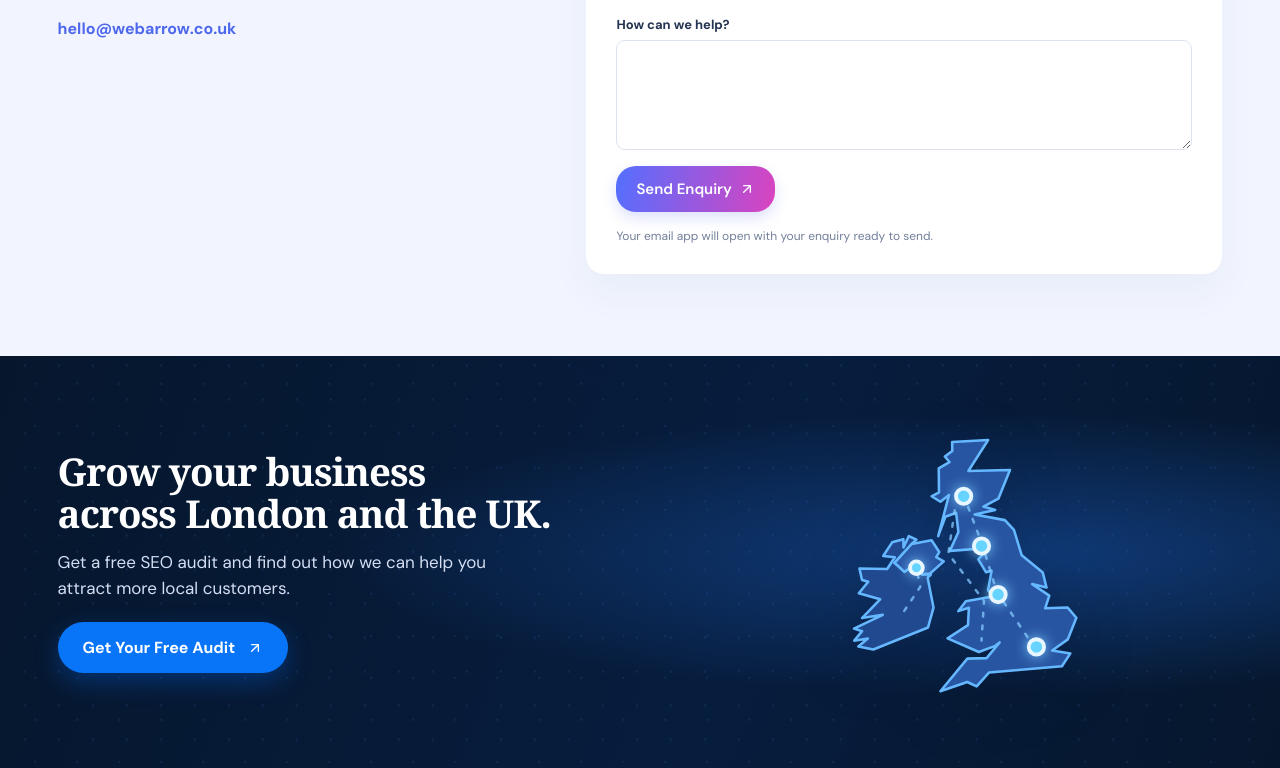
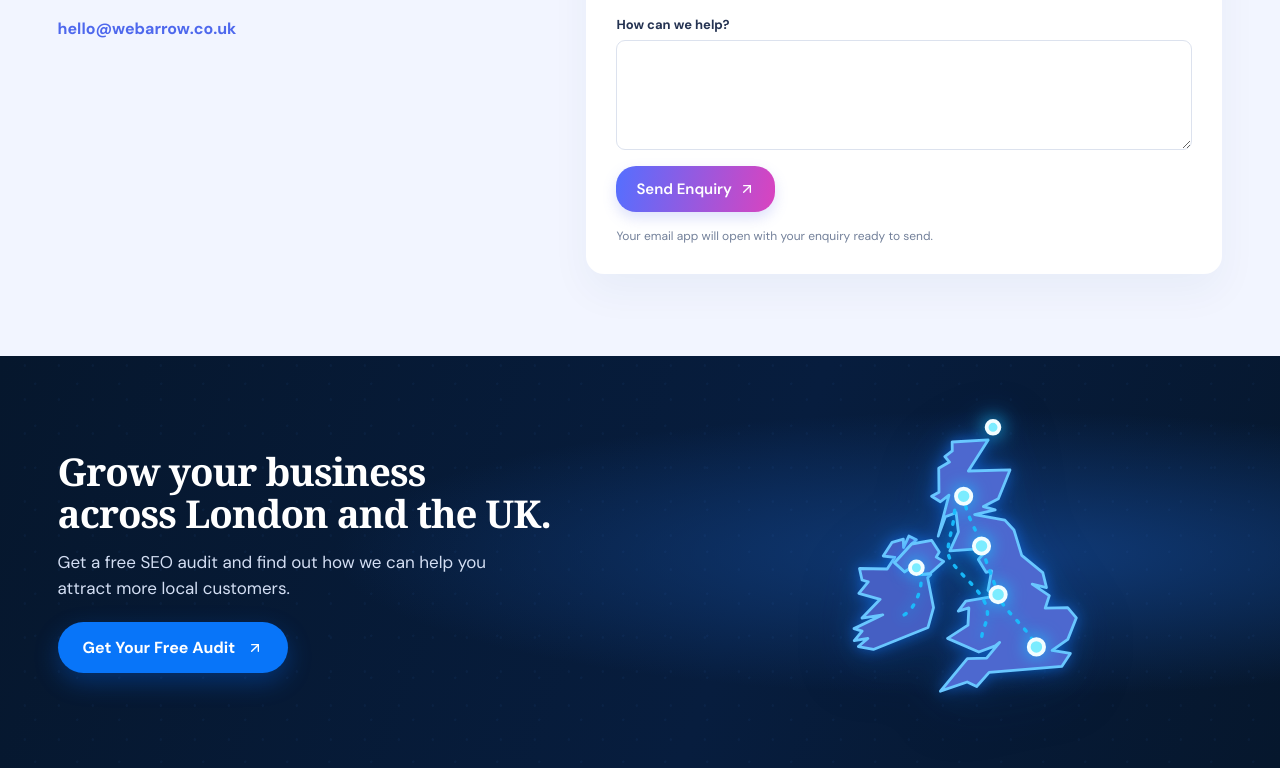
Before and after one commit to surix7/webarrow-website, a React (Vite) app: page / in a window 1280 px wide. Shown: the part 3004-3772 px from the top of the page. Built offline with nearby package versions, Linux system fonts and the light colour scheme.

Commit message:
Bring footer map styling closer to reference

```diff
--- a/src/main.jsx
+++ b/src/main.jsx
@@ -203,8 +203,8 @@ function FooterMap() {
   return <svg className="uk-map" viewBox="85 10 205 235" role="img" aria-label="Map of the United Kingdom and Ireland with service locations">
     <path className="map-land ireland" d="M147.3 113.4 133.9 128.1 141.7 135.2 150.3 129.1 155.4 137.2 162.3 137.3 159.8 139.8 164.4 163.2 160.1 178.8 117.3 196 105.5 193.7 113 187.4 102.3 189.1 108.5 181.7 102.1 179.7 124.7 168.9 108.4 171.4 122.6 156.7 105.9 152 113.3 143 108.4 141.6 106.4 132.6 128.1 133 134.1 123.8 125 122.8 132 112.1 140.8 109.6 140.9 116.2 145.1 107.2 151 110Z" />
     <path className="map-land" d="M212.8 193.2 199.9 198 175.4 187.3 191.4 177 192.1 163.4 183.8 166 189.7 158.2 211.6 154.4 207.1 149.7 209.9 134.4 205.6 135.6 199.5 125.5 207.5 116.6 177.2 118.8 183.9 104 182.1 88.9 173.7 92.1 168.1 107.2 176.5 75.1 169.8 80.3 162.9 76 168.7 72.9 168.5 54.1 176.9 49.2 173.3 44.9 179.1 40.5 179 33.5 207.2 31.9 191.7 56.2 224.3 55.4 215.2 77.9 203.5 84.1 212.7 86.7 196.6 90.3 220.3 94.7 227.4 102.4 233.5 122.3 250 135.8 252.9 147.5 241.7 144.8 255.1 153.8 251.9 163.7 269.5 163.2 276.3 171.2 269.6 188.1 257.3 196.8 271.6 199.1 265 209.2 208 214 198.2 225 190.8 221.5 169.8 228.7 190.9 203.2 206 202.8 216.2 190.5Z M161.7 136.5 155.4 137.2 150.3 129.1 141.7 135.2 133.9 128.1 147.3 113.4 162.9 110.5 168.9 119.7 166.5 123.7 172.4 127Z" />
-    <g className="map-roads"><path d="M188 75 203 115 214 151 244 195" /><path d="M181 87 176 121 204 158 202 189" /><path d="m150 127 4 20-16 24" /></g>
-    <g className="map-pins"><circle cx="188" cy="76" r="6" /><circle cx="202" cy="115" r="6" /><circle cx="215" cy="153" r="6" /><circle cx="245" cy="194" r="6" /><circle cx="151" cy="132" r="5" /></g>
+    <g className="map-roads"><path d="M188 75 C190 93 199 103 202 115 S211 140 215 153 S237 177 245 194" /><path d="M181 87 C180 102 175 111 176 121 S197 144 204 158 S202 177 202 189" /><path d="M150 127 C157 139 155 148 151 157 S143 168 138 171" /></g>
+    <g className="map-pins"><circle cx="211" cy="22" r="5" /><circle cx="188" cy="76" r="6" /><circle cx="202" cy="115" r="6" /><circle cx="215" cy="153" r="6" /><circle cx="245" cy="194" r="6" /><circle cx="151" cy="132" r="5" /></g>
   </svg>;
 }
 
--- a/src/overrides.css
+++ b/src/overrides.css
@@ -167,18 +167,18 @@ nav{height:88px;padding:0 max(var(--page-gutter),calc((100% - var(--content-max)
 .submit-button{justify-self:start;font-size:15px;padding:13px 20px;cursor:pointer}
 .form-note{color:#73809a;font-size:12px}
 .footer-cta{position:relative;isolation:isolate;overflow:hidden;background:radial-gradient(ellipse at 78% 48%,#103b79 0%,transparent 47%),linear-gradient(110deg,#06172d,#071d3e 58%,#06172d);color:#fff;padding:56px var(--page-gutter)}
-.footer-cta:before{content:"";position:absolute;z-index:-1;inset:0;opacity:.12;background-image:radial-gradient(circle at 73% 28%,#3f81df 0 1px,transparent 1.5px),radial-gradient(circle at 84% 66%,#3f81df 0 1px,transparent 1.5px),linear-gradient(145deg,transparent 42%,#24529a22 42.2%,transparent 43%),linear-gradient(35deg,transparent 61%,#24529a22 61.2%,transparent 62%);background-size:34px 34px,42px 42px,100% 100%,100% 100%}
+.footer-cta:before{content:"";position:absolute;z-index:-1;inset:0;opacity:.06;background-image:radial-gradient(circle at 73% 28%,#3f81df 0 1px,transparent 1.5px),radial-gradient(circle at 84% 66%,#3f81df 0 1px,transparent 1.5px),linear-gradient(145deg,transparent 42%,#24529a22 42.2%,transparent 43%),linear-gradient(35deg,transparent 61%,#24529a22 61.2%,transparent 62%);background-size:34px 34px,42px 42px,100% 100%,100% 100%}
 .footer-cta .footer-inner{position:relative;width:100%;max-width:var(--content-max);margin:0 auto;min-height:300px;display:grid;grid-template-columns:minmax(0,1fr) minmax(300px,.9fr);align-items:center;gap:6%}
 .footer-cta .footer-copy{display:flex;flex-direction:column;align-items:flex-start;gap:16px;max-width:600px}
 .footer-cta .footer-copy b{font:700 clamp(30px,3vw,48px)/1.08 Georgia,'Times New Roman',serif;letter-spacing:-.025em;white-space:normal}
 .footer-cta .footer-copy small{max-width:480px;font-size:17px;line-height:1.5;margin:0;color:#d3def3}
-.footer-cta .uk-map{width:min(100%,280px);height:300px;justify-self:center;overflow:visible;filter:drop-shadow(0 15px 28px #020d2440)}
+.footer-cta .uk-map{width:min(100%,280px);height:300px;justify-self:center;overflow:visible;filter:drop-shadow(0 15px 28px #020d2440) drop-shadow(0 0 14px #147bff65)}
 .footer-cta .footer-audit-btn{display:inline-flex;align-items:center;gap:12px;margin-top:5px;padding:15px 25px;border-radius:999px;background:#0875f9;color:#fff;text-decoration:none;font-size:16px;font-weight:700;box-shadow:0 9px 24px #0066ed55;transition:background .2s ease,transform .2s ease}
 .footer-cta .footer-audit-btn:hover{background:#1685ff;transform:translateY(-2px)}
-.footer-cta .map-land{fill:#2855a2;stroke:#65b8ff;stroke-width:2;stroke-linejoin:round}
-.footer-cta .map-land.ireland{fill:#20498f}
-.footer-cta .map-roads{fill:none;stroke:#83c9ff;stroke-width:2;stroke-dasharray:3 7;stroke-linecap:round;opacity:.75}
-.footer-cta .map-pins circle{fill:#67d4ff;stroke:#e8f7ff;stroke-width:3}
+.footer-cta .map-land{fill:#4d68cf;stroke:#69c7ff;stroke-width:2.2;stroke-linejoin:round;filter:drop-shadow(0 0 5px #147bff75)}
+.footer-cta .map-land.ireland{fill:#455fc3}
+.footer-cta .map-roads{fill:none;stroke:#19bfff;stroke-width:2.7;stroke-dasharray:2 7;stroke-linecap:round;opacity:.95;filter:drop-shadow(0 0 5px #00baff)}
+.footer-cta .map-pins circle{fill:#7becff;stroke:#f2fdff;stroke-width:3;filter:drop-shadow(0 0 7px #19c6ff)}
 .work-page{padding-top:64px;padding-bottom:84px}
 .work-page .work-head{padding:0 0 24px}
 .work-page .work-head h1{font:800 clamp(42px,4vw,68px)/.99 Outfit,sans-serif;color:#101a3c;letter-spacing:-.045em;margin:20px 0 14px}
```
